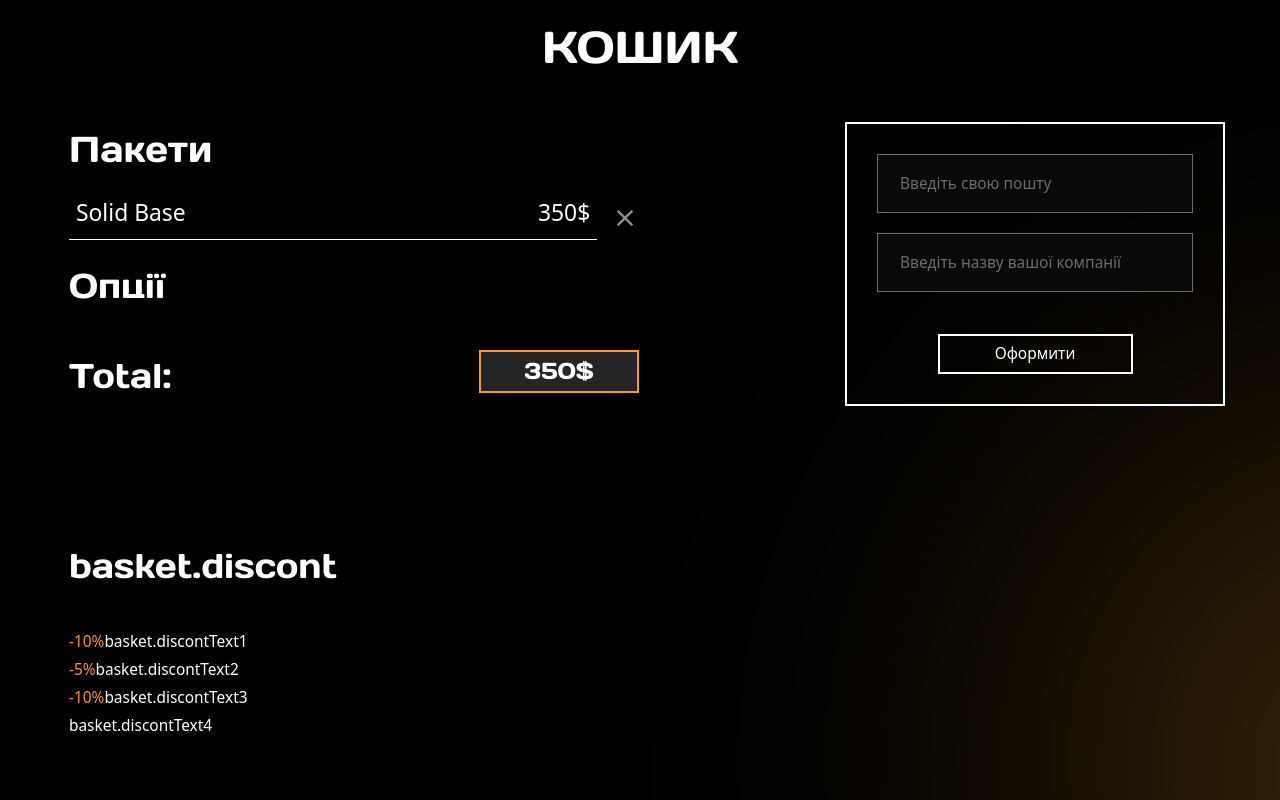
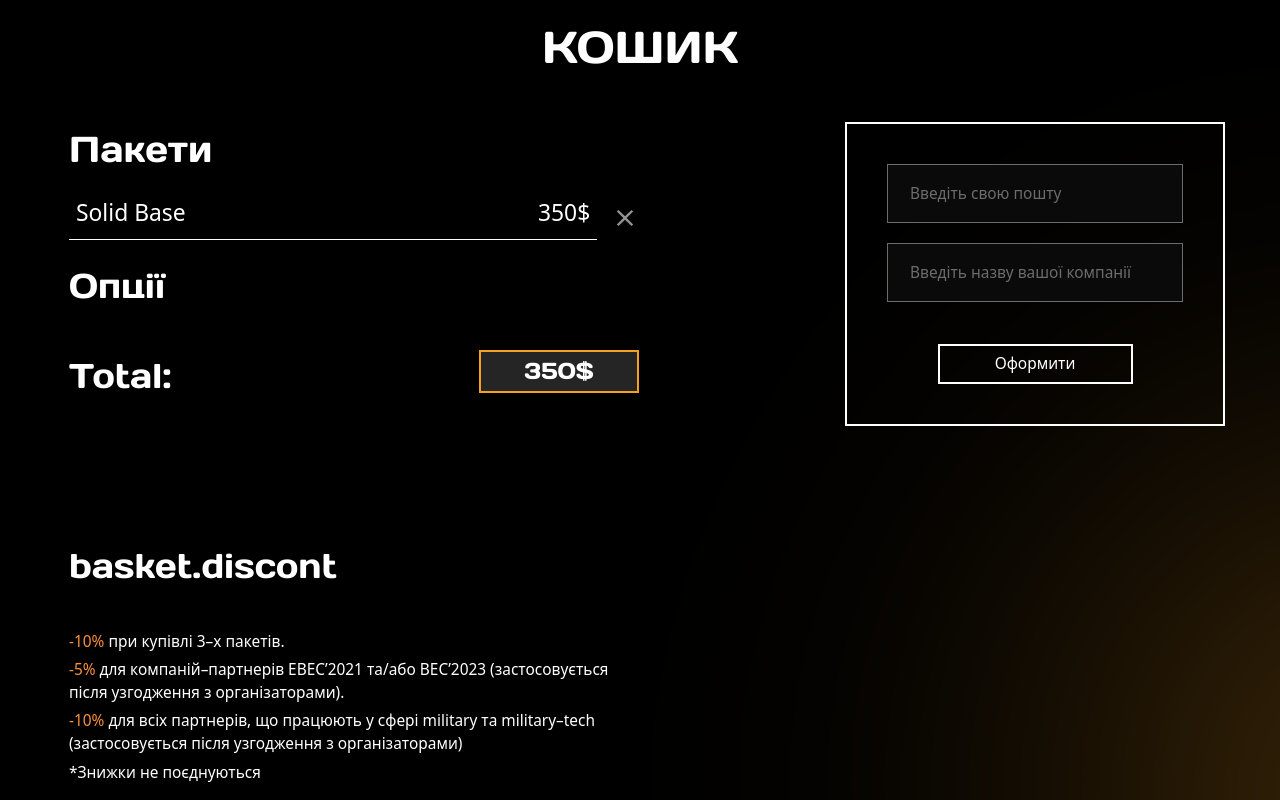
Before and after one commit to BESTLviv/bec-2024-partnership, a React (Vite) app: page / in a window 1280 px wide. Shown: the part 9440-10240 px from the top of the page. Built offline with nearby package versions, Linux system fonts and the light colour scheme.

Commit message:
fix bugs

```diff
--- a/src/components/Basket/Basket.jsx
+++ b/src/components/Basket/Basket.jsx
@@ -71,13 +71,13 @@ export default function Basket({ isMobile, selectedPropositions, handleRemovePro
         return re.test(email);
     };
 
-    const basket = <div className="text-white  self-center lg:self-start mx-[16px] flex flex-col border-2 border-white p-[30px] mb-[30px] w-auto lg:w-[380px] h-auto lg:max-h-[330px]">
+    const basket = <div className="text-white  self-center lg:self-start mx-[16px] flex flex-col border-2 border-white p-[40px] mb-[30px] w-auto lg:w-[380px] h-auto lg:max-h-[330px]">
         <div>
-            <input id='email' value={emailName} onChange={handleChangeEmail} className="basket__submit rounded-none pl-[22px] mb-3  h-[48px] lg:h-[59px] w-full placeholder:text-borderButton border-borderButton border-[1px] bg-blackBg" type="text" name="" placeholder={t("basket.modalText1")} />
+            <input id='email' value={emailName} onChange={handleChangeEmail} className="basket__submit rounded-none pl-[12px] lg:pl-[22px] mb-3  h-[48px] lg:h-[59px] w-full placeholder:text-borderButton border-borderButton border-[1px] bg-blackBg" type="text" name="" placeholder={t("basket.modalText1")} />
             <div className="text-red-500 mb-2">{emailError}</div>
         </div>
         <div>
-            <input id='company' value={companyName} onChange={handleChangeName} className="basket__submit rounded-none pl-[22px] mb-3  h-[48px] lg:h-[59px] w-full placeholder:text-borderButton border-borderButton border-[1px] bg-blackBg" type="text" name="" placeholder={t("basket.modalText2")} />
+            <input id='company' value={companyName} onChange={handleChangeName} className="basket__submit rounded-none pl-[12px] lg:pl-[22px] mb-3  h-[48px] lg:h-[59px] w-full placeholder:text-borderButton border-borderButton border-[1px] bg-blackBg" type="text" name="" placeholder={t("basket.modalText2")} />
             <div className="text-red-500">{companyError}</div>
             {successMessage && <div className="text-green-500 mt-2">{successMessage}</div>}
         </div>
--- a/src/locales/ua/translation.json
+++ b/src/locales/ua/translation.json
@@ -88,15 +88,14 @@
         "modalText1": "Введіть свою пошту",
         "modalText2": "Введіть назву вашої компанії",
         "modalSubmit": "Оформити",
-            "modalError1": "Будь ласка, введіть свою електронну адресу",
-            "modalError2": "Будь ласка, введіть назву компанії",
-            "modalError3": "Будь ласка, введіть дійсну електронну адресу",
-
-        "discount": "Знижки",
-        "discountText1": " при купівлі 3–х пакетів.",
-        "discountText2": " для компаній–партнерів EBEC’2021 та/або BEC’2023 (застосовується після узгодження з організаторами).",
-        "discountText3": " для всіх партнерів, що працюють у сфері military та military–tech (застосовується після узгодження з організаторами)",
-        "discountText4": "*Знижки не поєднуються"
+        "modalError1": "Будь ласка, введіть свою електронну адресу",
+        "modalError2": "Будь ласка, введіть назву компанії",
+        "modalError3": "Будь ласка, введіть дійсну електронну адресу",
+        "discout": "Знижки",
+        "discontText1": " при купівлі 3–х пакетів.",
+        "discontText2": " для компаній–партнерів EBEC’2021 та/або BEC’2023 (застосовується після узгодження з організаторами).",
+        "discontText3": " для всіх партнерів, що працюють у сфері military та military–tech (застосовується після узгодження з організаторами)",
+        "discontText4": "*Знижки не поєднуються"
     },
     "packets": {
         "title": "Пропозиції",
--- a/src/output.css
+++ b/src/output.css
@@ -1795,6 +1795,10 @@ video {
   padding: 30px;
 }
 
+.p-\[40px\] {
+  padding: 40px;
+}
+
 .px-12 {
   padding-left: 3rem;
   padding-right: 3rem;
@@ -1887,6 +1891,10 @@ video {
 
 .pt-\[9px\] {
   padding-top: 9px;
+}
+
+.pl-\[12px\] {
+  padding-left: 12px;
 }
 
 .text-center {
@@ -3230,6 +3238,10 @@ input[type="checkbox"] {
     padding-left: 1rem;
   }
 
+  .lg\:pl-\[22px\] {
+    padding-left: 22px;
+  }
+
   .lg\:text-center {
     text-align: center;
   }
```
